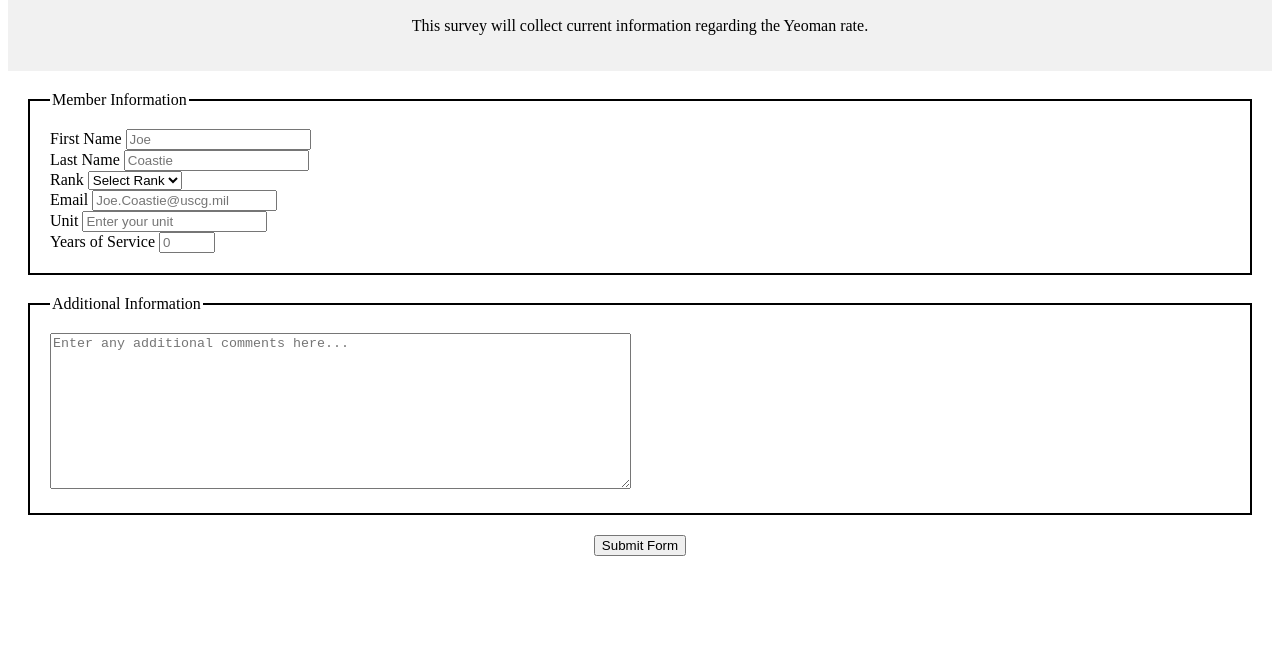
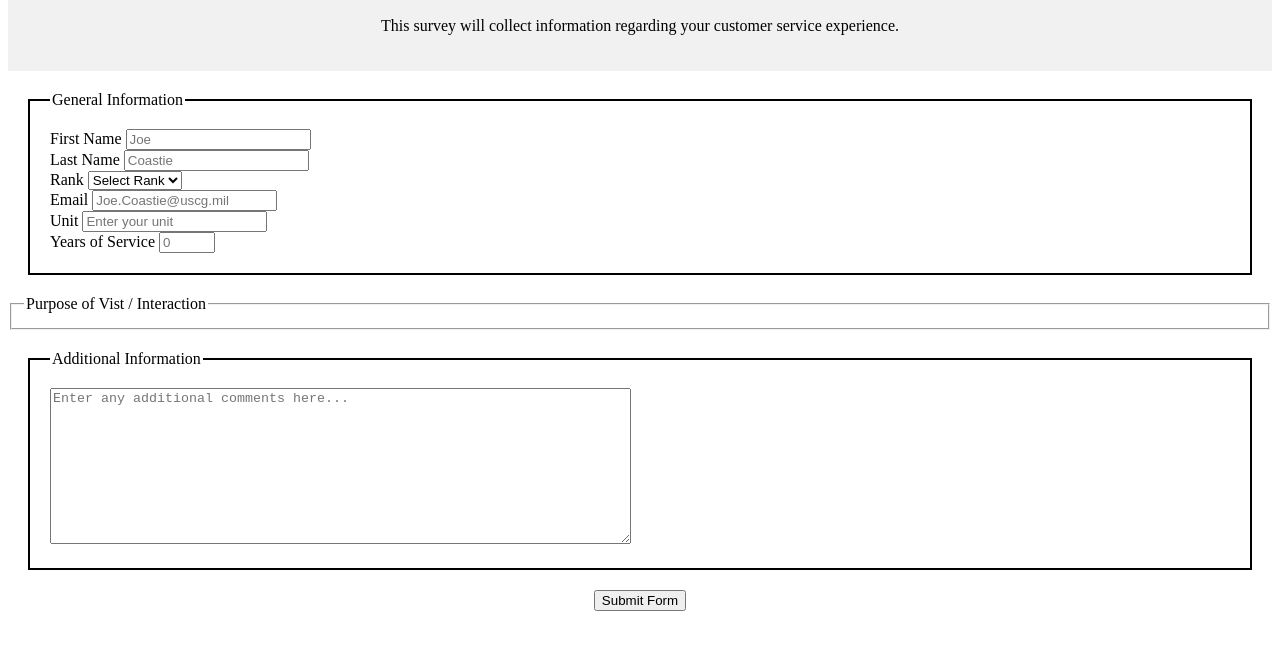
Before and after one commit to devpro012888/survey_form, a plain HTML site: page index.html in a window 1280 px wide. Shown: the part 78-728 px from the top of the page. Drawn offline with Linux system fonts and the light colour scheme.

Commit message:
Update survey form description and legends for clarity

```diff
--- a/index.html
+++ b/index.html
@@ -9,11 +9,11 @@
 <body>
     <section class="header">
     <h1 id="title">Yeoman Survey Form</h1>
-    <p id="description">This survey will collect current information regarding the Yeoman rate.</p>
+    <p id="description">This survey will collect information regarding your customer service experience.</p>
     </section>
     <form id="survey-form">
         <fieldset class="fieldset1">
-            <legend>Member Information</legend>
+            <legend>General Information</legend>
             <label for="name" id="name-label">First Name</label>
             <input id="name" type="text" required placeholder="Joe">
             <br>
@@ -40,6 +40,9 @@
             <label for="number" id="number-label">Years of Service</label>
             <input id="number" type="number" min="0" max="30" required placeholder="0">
         </fieldset>
+        <fieldset>
+            <legend>Purpose of Vist / Interaction</legend>
+        </fieldset>
         <fieldset class="fieldset2">
             <legend>Additional Information</legend>
             <textarea id="comments" rows="10" cols="70" placeholder="Enter any additional comments here..."></textarea>
```
